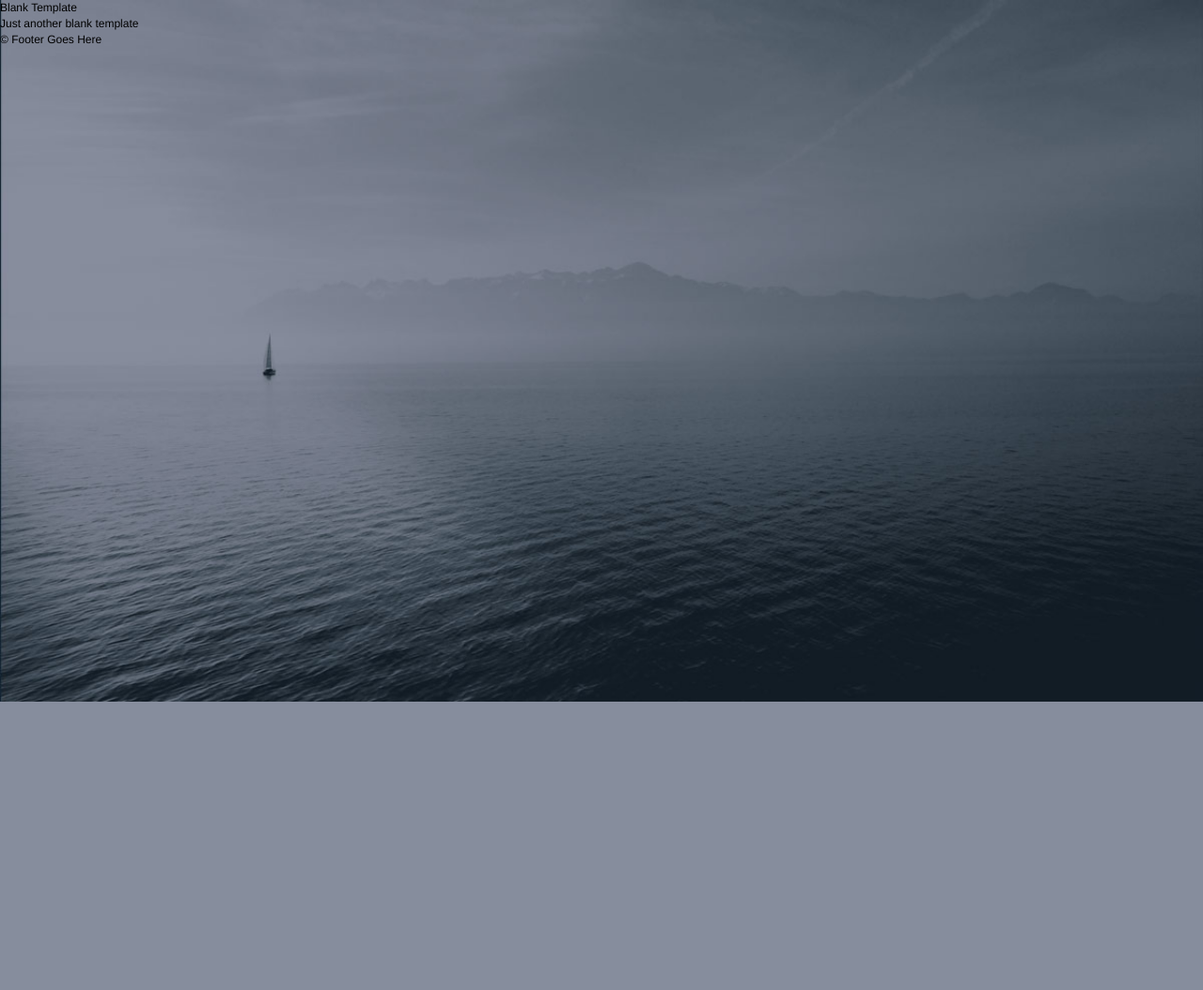
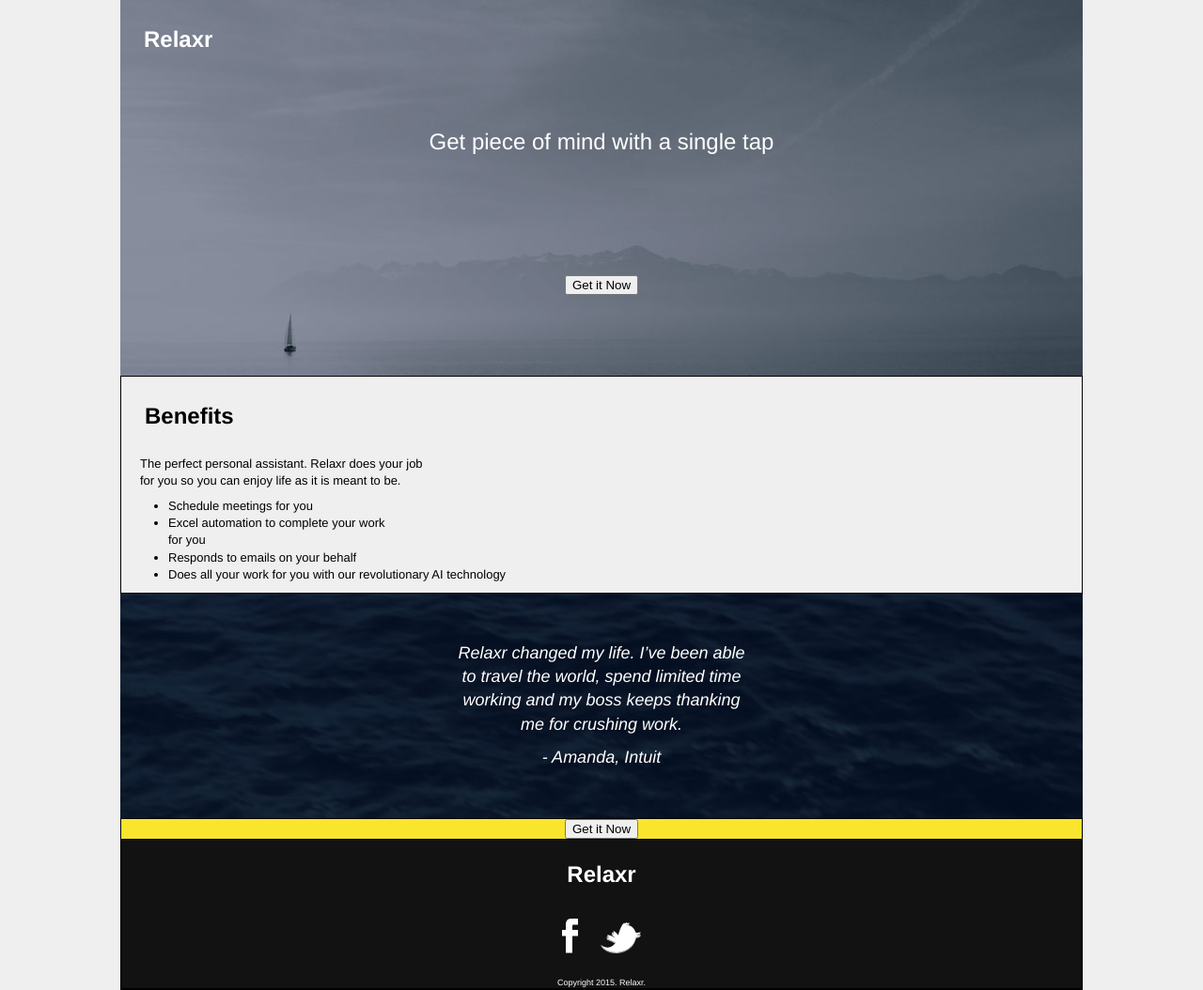
Before and after one commit to arlindbejtullahu/assigmant-2-ab, a plain HTML site: page index.html in a window 1280 px wide. Shown: the whole page at 94% size. Before the commit the page ends 800 px from the top, so only its background shows below. Drawn offline with Linux system fonts and the light colour scheme; files whose address does not match are found by name.

Commit message:
Assignment 2

```diff
--- a/css/reset.css
+++ b/css/reset.css
@@ -28,11 +28,8 @@ article, aside, details, figcaption, figure,
 footer, header, hgroup, menu, nav, section {
 	display: block;
 }
-body {
+ body {
 	line-height: 1;
-}
-ol, ul {
-	list-style: none;
 }
 blockquote, q {
 	quotes: none;
--- a/css/style.css
+++ b/css/style.css
@@ -50,8 +50,9 @@ body {
      font-size: 12px;
      line-height: 1.4;
      font-family: Helvetica, Arial, sans-serif;
-     background: url(../images/header_bg.jpg) no-repeat center top rgb(134,141,157);
+     /* background: url(../images/header_bg.jpg) no-repeat center top rgb(134,141,157); */
       background-size: cover;
+      background-color: #f0efef;
 }
 
 
@@ -61,18 +62,122 @@ body {
 
 /* Center the container */
 #container {
-  width: 100%;
+  width: 80%;
   margin: auto;
   height: 500px;
 
 }
 
 header {
-
+  background: url(../images/header_bg.jpg) no-repeat center top rgb(134,141,157);
+  /* width: 100%; */
+  height: 400px;
+}
+.second {
+  border: 1px solid black;
+  /* height: 250px; */
+}
+.third {
+  background: url(../images/testimonial_bg.jpg) no-repeat center top rgb(134,141,157);
 }
 
 footer {
-
+  border: 1px solid black;
+  background-color: #121212;
+}
+.logo {
+  /* height: 250px; */
+  border: 1px solid black;
+}
+h1 {
+  font-weight: bolder;
+  font-size: 24px;
+  color: white;
+  padding: 25px;
+}
+h2 {
+  font-weight: bolder;
+  font-size: 24px;
+  color: black;
+  padding: 25px;
+}
+p {
+  font-weight: semibold;
+  color: white;
+  font-size: 24px;
+  text-align: center;
+  padding-top: 50px;
+  padding-bottom: 50px;
+}
+h3 {
+  font-weight: lighter;
+  color: black;
+  font-size: 13px;
+  /* text-align: center; */
+  /* padding-top: 50px; */
+  padding-bottom: 9px;
+  padding-left: 20px;
+}
+ul {
+  font-size: 13px;
+  font-weight: lighter;
+  padding-left: 50px;
+  padding-bottom: 10px;
+}
+h4 {
+  color: white;
+  font-weight: lighter;
+  font-style: italic;
+  font-size: 18px;
+  background: url(../images/testimonial_bg.jpg) no-repeat center top rgb(134,141,157);
+  padding-left: 9%;
+  padding-right: 9%;
+  padding-top: 5%;
+  padding-bottom: 5%;
+  text-align: center;
+}
+h5 {
+  font-weight: bolder;
+  font-size: 24px;
+  padding-top: 20px;
+  padding-bottom: 30px;
+}
+h6 {
+  font-size: 9px;
+  font-weight: 300;
+  padding-top: 20px;
+}
+img {
+  padding-left: 10px;
+  padding-right: 10px;
+}
+.Amanda {
+  font-size: 18px;
+  font-weight: semibold;
+  padding-top: 10px;
+  padding-bottom: 1px;
+}
+.button2 {
+padding-left: 1px;
+padding-right: 1px;
+/* border: 1px solid black; */
+/* height: 250px; */
+text-align: center;
+background-color: #f9e42e;
+}
+.logo {
+  color: white;
+  text-align: center;
+}
+.button1 {
+  font-weight: bolder;
+  font-size: 14px;
+  border-radius: 5Px;
+  margin-top: 76px;
+  /* margin-left: 47%; */
+  /* background-color: #f9e42e; */
+  /* padding: 15px; */
+  text-align: center;
 }
 
 /******************************************
--- a/index.html
+++ b/index.html
@@ -4,22 +4,48 @@
     	<meta charset="utf-8">
     	<meta name="description" content="Your description goes here">
     	<meta name="keywords" content="one, two, three">
+			<title>Blank Template</title>
+			<link href="https://fonts.googleapis.com/css?family=Open+Sans" rel="stylesheet">
 
-		<title>Blank Template</title>
-
-		<!-- external CSS link -->
-		<link rel="stylesheet" href="css/reset.css">
-		<link rel="stylesheet" href="css/style.css">
-
+			<!-- external CSS link -->
+			<link rel="stylesheet" href="css/reset.css">
+			<link rel="stylesheet" href="css/style.css">
 	</head>
 	<body>
 		<div id="container">
 			<header>
-				<h1>Blank Template</h1>
-				<h2>Just another blank template</h2>
+					<h1>Relaxr</h1>
+					<p>Get piece of mind with a single tap</p>
+					<section class="button1">
+						<button type="button" onclick="alert('Hello Kosovo!')">Get it Now</button>
+						</section>
 			</header>
+			<section class="second">
+					<h2>Benefits</h2>
+					<h3>The perfect personal assistant. Relaxr does your job<br> for you so you can enjoy life as it is meant to be.</h3>
+					<div>
+						<ul>
+							<li>Schedule meetings for you</li>
+							<li>Excel automation to complete your work<br> for you</li>
+							<li>Responds to emails on your behalf</li>
+							<li>Does all your work for you with our revolutionary AI technology</li>
+						</ul>
+					</div>
+			</section>
+			<section class="third">
+					<h4>Relaxr changed my life. I’ve been able<br> to travel the world, spend limited time<br> working and my boss keeps thanking<br> me for crushing work.
+						<p class="Amanda">- Amanda, Intuit</p></h4>
+			</section>
 			<footer>
-				&copy; Footer Goes Here
+				<section class="button2">
+					<button type="button" onclick="alert('Hello Kosovo!')">Get it Now</button>
+				</section>
+				<section class="logo">
+					<h5>Relaxr</h5>
+					<img src="/Users/arlindbejtullahu/Desktop/GITHUB/assigmant-2-ab/images/facebook.png" alt="">
+					<img src="/Users/arlindbejtullahu/Desktop/GITHUB/assigmant-2-ab/images/twitter.png" alt="">
+					<h6>Copyright 2015. Relaxr.</h6>
+				</section>
 			</footer>
 		</div><!-- #container -->
 	</body>
```
Also changed, not shown: 1 other file.
